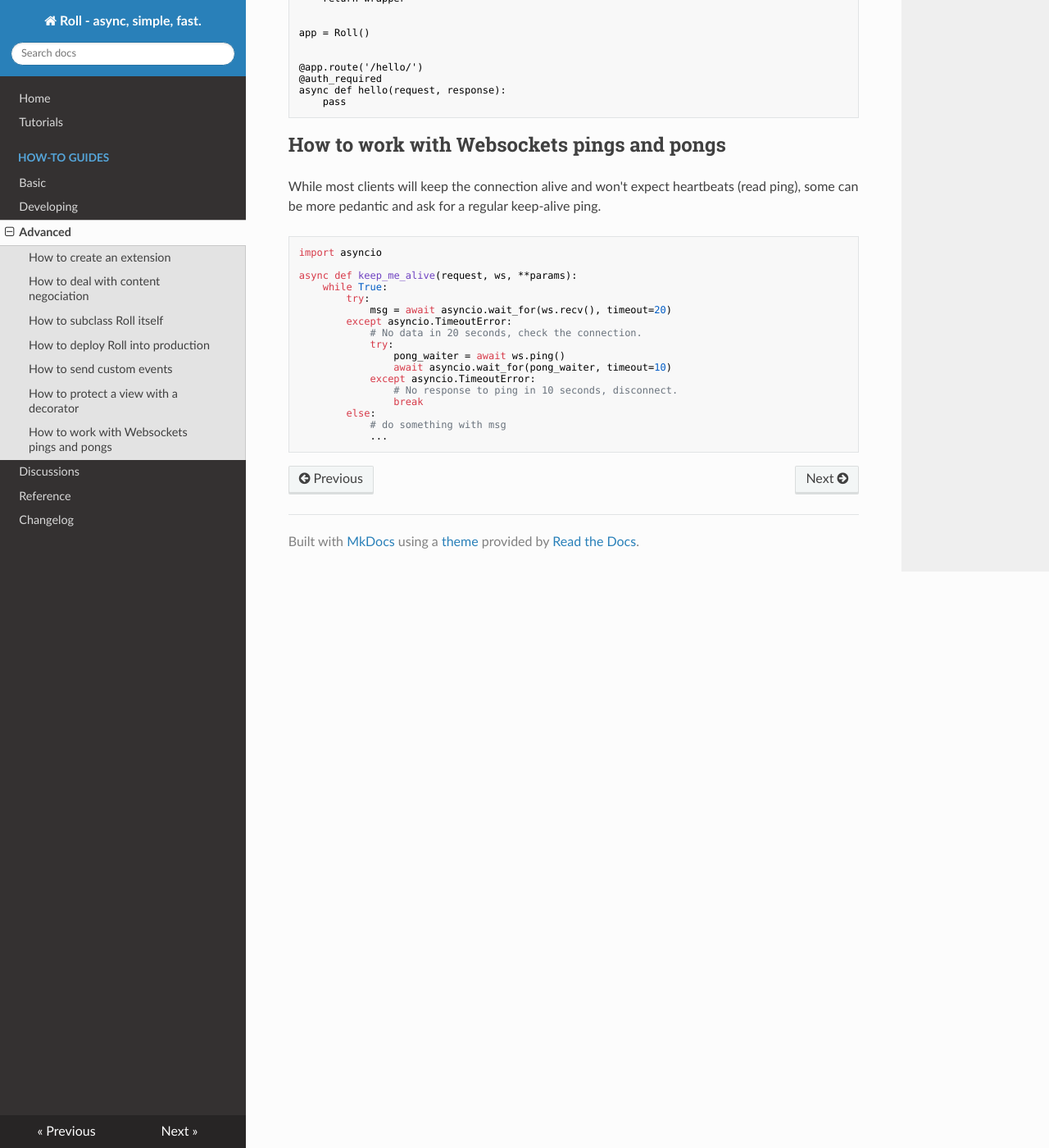
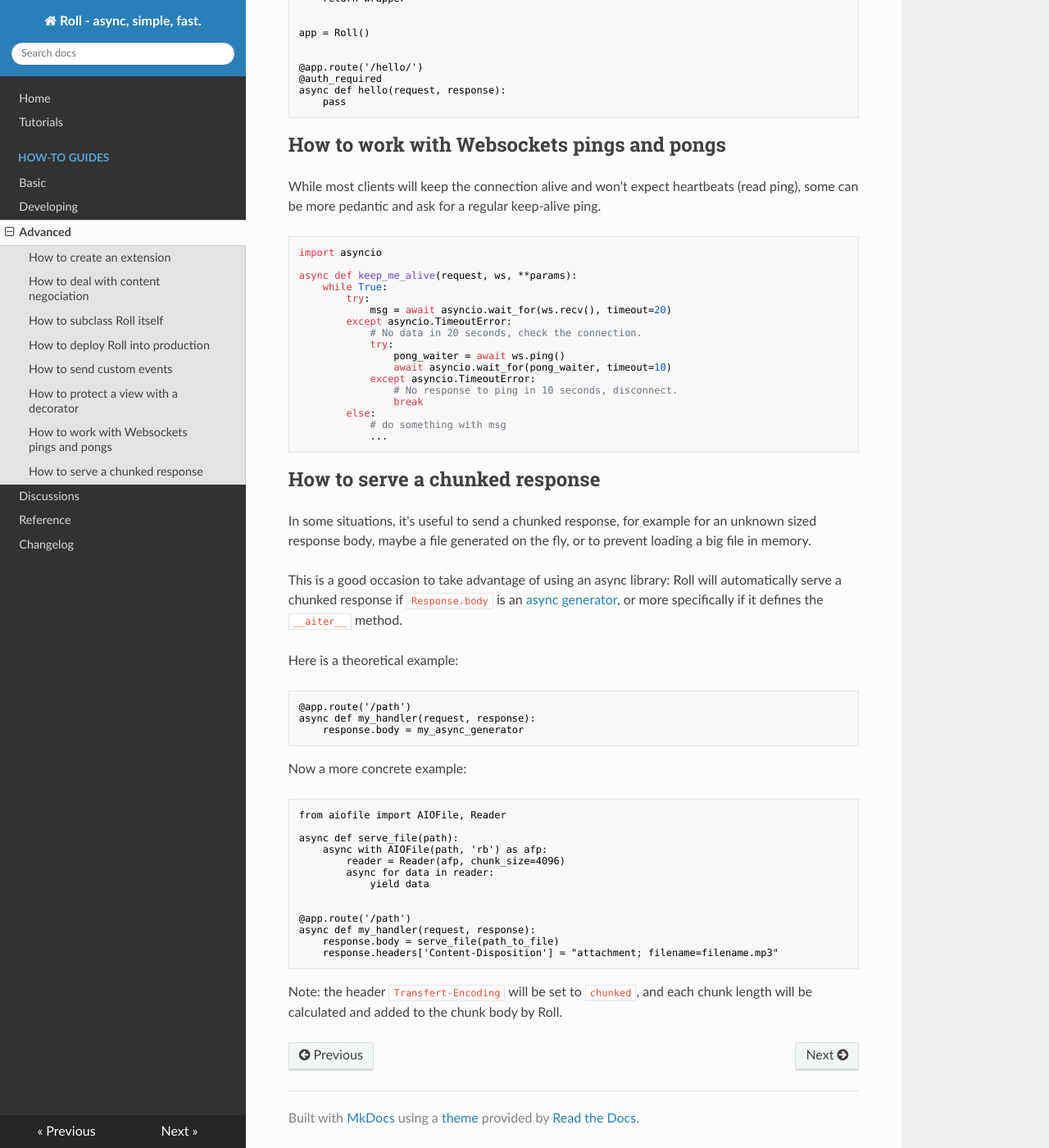
Before and after one commit to pyrates/roll, an MkDocs documentation site: the page built from docs/how-to/advanced.md, in a window 1280 px wide and 1400 px high, scrolled down 3228 px. Shown: the whole window at 82% size. Built offline with MkDocs 1.6.1, drawn with Linux system fonts in a browser that asks for light colours; nearby versions of some CDN libraries.

Commit message:
Add chunked response how to

````diff
--- a/docs/how-to/advanced.md
+++ b/docs/how-to/advanced.md
@@ -221,3 +221,44 @@ async def keep_me_alive(request, ws, **params):
             # do something with msg
             ...
 ```
+
+
+## How to serve a chunked response
+
+In some situations, it's useful to send a chunked response, for example for an
+unknown sized response body, maybe a file generated on the fly, or to prevent
+loading a big file in memory.
+
+This is a good occasion to take advantage of using an async library: Roll will
+automatically serve a chunked response if `Response.body` is an
+[async generator](https://www.python.org/dev/peps/pep-0525/), or more specifically
+if it defines the `__aiter__` method.
+
+Here is a theoretical example:
+
+```python3
+@app.route('/path')
+async def my_handler(request, response):
+    response.body = my_async_generator
+```
+
+Now a more concrete example:
+
+```python3
+from aiofile import AIOFile, Reader
+
+async def serve_file(path):
+    async with AIOFile(path, 'rb') as afp:
+        reader = Reader(afp, chunk_size=4096)
+        async for data in reader:
+            yield data
+
+
+@app.route('/path')
+async def my_handler(request, response):
+    response.body = serve_file(path_to_file)
+    response.headers['Content-Disposition'] = "attachment; filename=filename.mp3"
+```
+
+Note: the header `Transfert-Encoding` will be set to `chunked`, and each chunk
+length will be calculated and added to the chunk body by Roll.
````
Also changed, not shown: docs/reference.md (+17 -16 lines), 2 other files.
